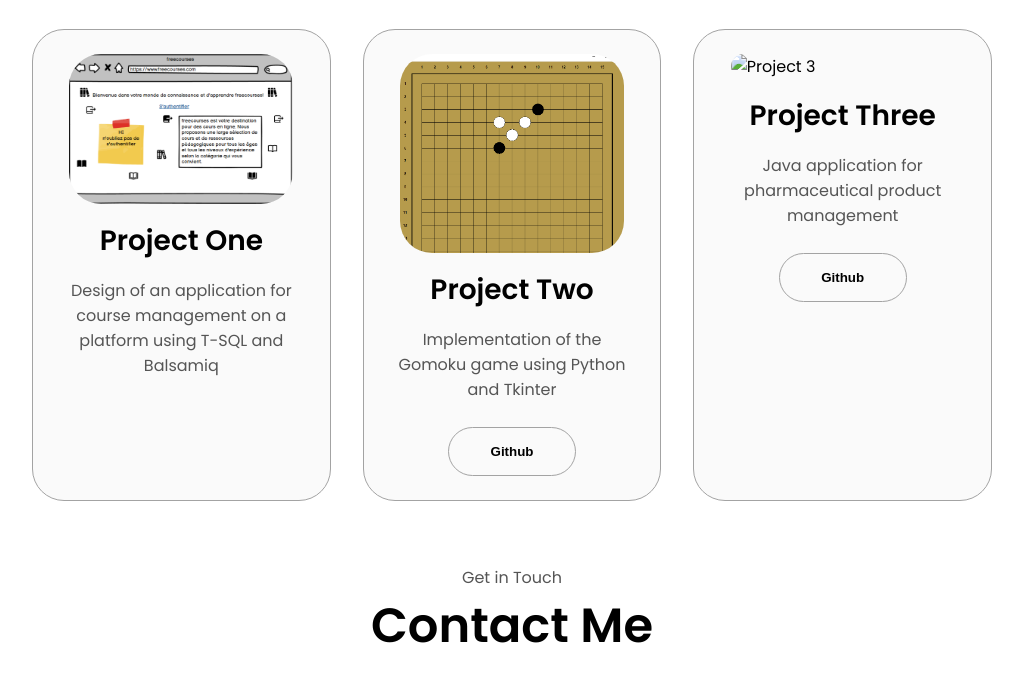
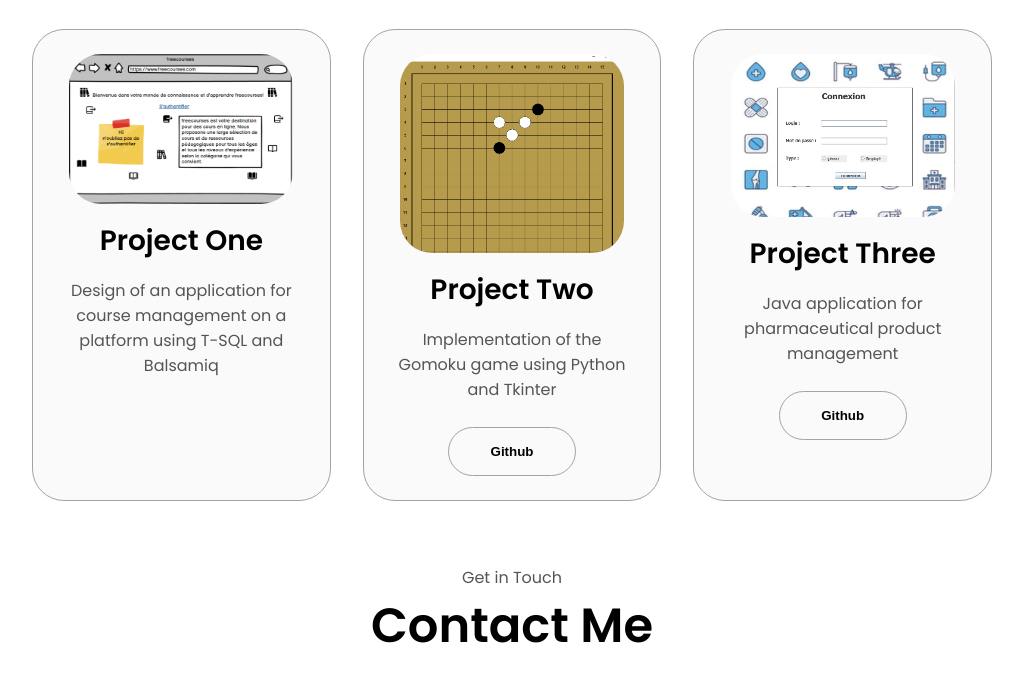
Before and after one commit to Imane-gif/port, a plain HTML site: page index.html in a window 1280 px wide. Shown: the part 2679-3370 px from the top of the page, without its empty margins (128-1151 px from the left). Drawn offline with Linux system fonts and the light colour scheme; a script that the page names is missing.

Commit message:
Update index.html

```diff
--- a/index.html
+++ b/index.html
@@ -409,7 +409,7 @@
           <div class="details-container color-container">
             <div class="article-container">
               <img
-                src="assets/Project-3.PNGS"
+                src="assets/Project-3.PNG"
                 alt="Project 3"
                 class="project-img"
               />
```
